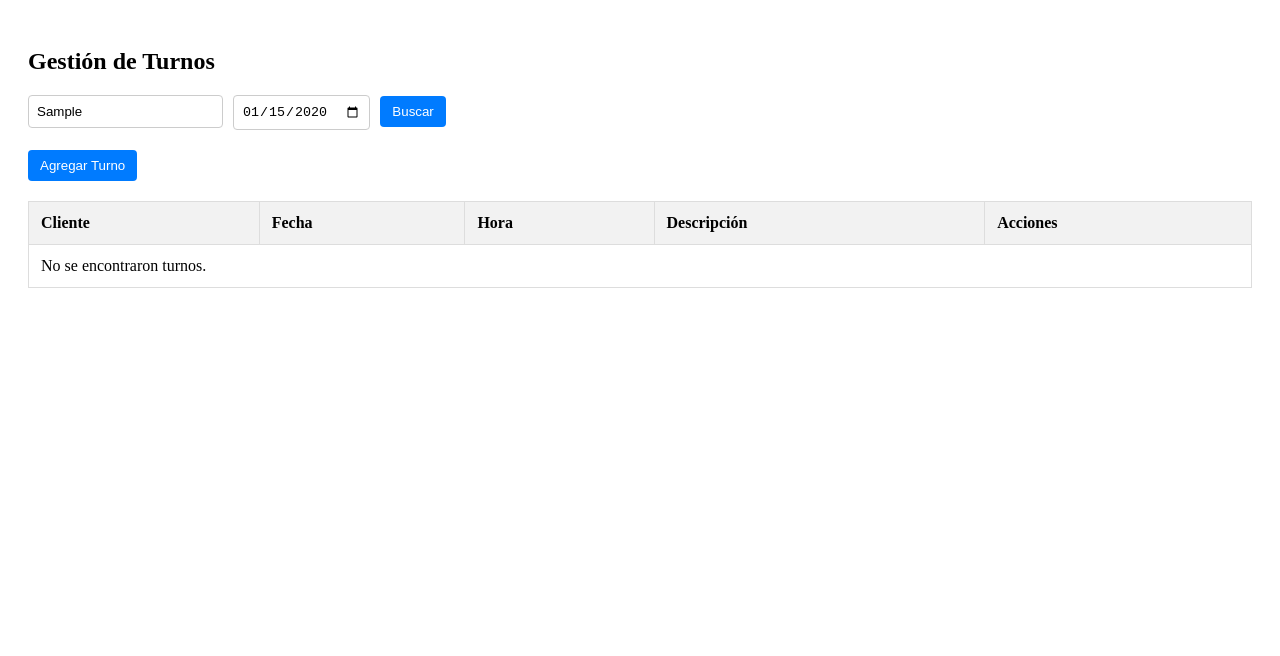
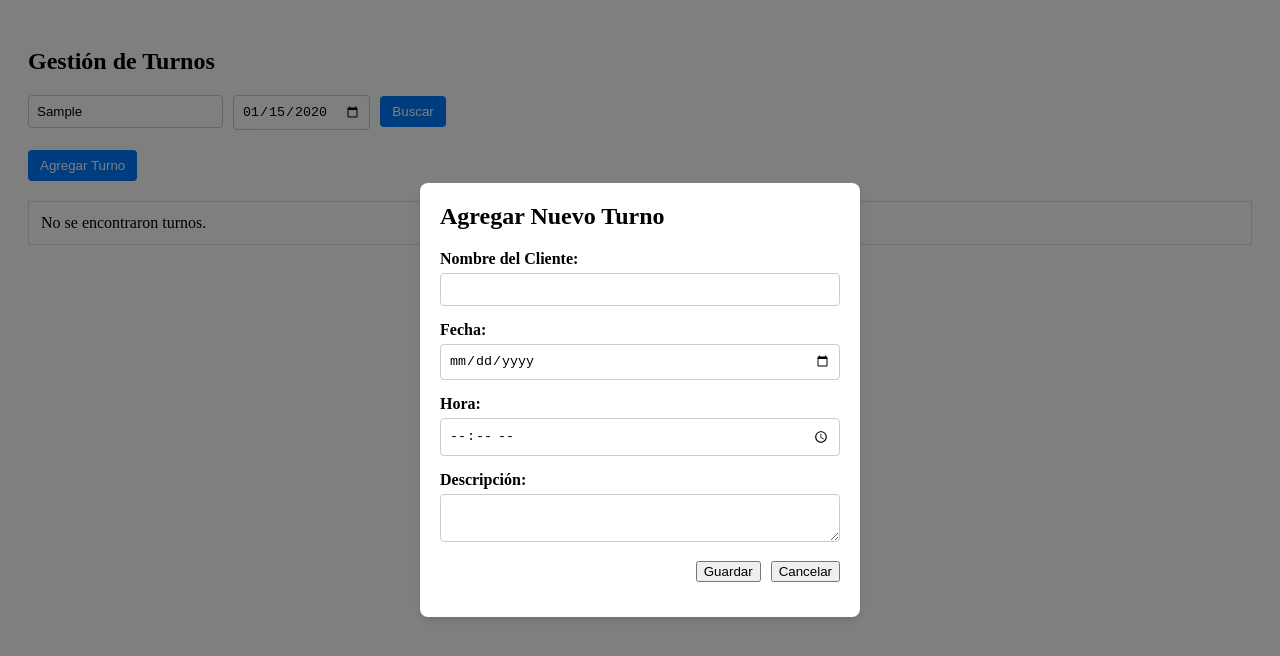
Before and after one commit to maurocandia89/massages-frontend, an Angular app: page / in a window 1280 px wide. Both pictures are taken after typing "Sample", "2020-01-15" into the empty fields and a click on the button "Agregar Turno". Shown: the top 656 px of the page. Built offline with nearby package versions, Linux system fonts and the light colour scheme.

Commit message:
new component was added

```diff
--- /dev/null
+++ b/src/app/features/appointments/components/appointment-form/appointment-form.component.css
@@ -0,0 +1,49 @@
+.popup-overlay {
+  position: fixed;
+  top: 0;
+  left: 0;
+  width: 100%;
+  height: 100%;
+  background: rgba(0, 0, 0, 0.5);
+  display: flex;
+  justify-content: center;
+  align-items: center;
+  z-index: 1000;
+}
+
+.popup-content {
+  background: white;
+  padding: 20px;
+  border-radius: 8px;
+  width: 400px;
+  box-shadow: 0 4px 6px rgba(0, 0, 0, 0.1);
+}
+
+.popup-content h2 {
+  margin-top: 0;
+}
+
+.popup-content form div {
+  margin-bottom: 15px;
+}
+
+.popup-content label {
+  display: block;
+  margin-bottom: 5px;
+  font-weight: bold;
+}
+
+.popup-content input,
+.popup-content textarea {
+  width: 100%;
+  padding: 8px;
+  box-sizing: border-box;
+  border: 1px solid #ccc;
+  border-radius: 4px;
+}
+
+.form-actions {
+  display: flex;
+  justify-content: flex-end;
+  gap: 10px;
+}
--- /dev/null
+++ b/src/app/features/appointments/components/appointment-form/appointment-form.component.html
@@ -0,0 +1,31 @@
+<div class="popup-overlay">
+  <div class="popup-content">
+    <h2>Agregar Nuevo Turno</h2>
+    <form (ngSubmit)="onSubmit()">
+      <div>
+        <label for="clientName">Nombre del Cliente:</label>
+        <input id="clientName" type="text" [(ngModel)]="appointment().clientName" name="clientName" required>
+      </div>
+
+      <div>
+        <label for="appointmentDate">Fecha:</label>
+        <input id="appointmentDate" type="date" [(ngModel)]="appointment().appointmentDate" name="appointmentDate" required>
+      </div>
+
+      <div>
+        <label for="startTime">Hora:</label>
+        <input id="startTime" type="time" [(ngModel)]="appointment().startTime" name="startTime" required>
+      </div>
+
+      <div>
+        <label for="description">Descripción:</label>
+        <textarea id="description" [(ngModel)]="appointment().description" name="description"></textarea>
+      </div>
+
+      <div class="form-actions">
+        <button type="submit">Guardar</button>
+        <button type="button" (click)="onCancel()">Cancelar</button>
+      </div>
+    </form>
+  </div>
+</div>
--- /dev/null
+++ b/src/app/features/appointments/components/appointment-form/appointment-form.component.ts
@@ -0,0 +1,45 @@
+import { Component, EventEmitter, Output, inject, signal } from '@angular/core';
+import { CommonModule } from '@angular/common';
+import { FormsModule } from '@angular/forms';
+import { AppointmentsService } from '../../services/appointments.service';
+import { CreateAppointmentPayload } from '../../types/appoinment.types';
+
+@Component({
+  selector: 'app-appointment-form',
+  standalone: true,
+  imports: [CommonModule, FormsModule],
+  templateUrl: './appointment-form.component.html',
+  styleUrl: './appointment-form.component.css'
+})
+export class AppointmentFormComponent {
+  private appointmentsService = inject(AppointmentsService);
+
+  // El signal para los datos del formulario
+  public appointment = signal<CreateAppointmentPayload>({
+    clientName: '',
+    appointmentDate: '',
+    startTime: '',
+    description: null,
+    id: 0
+  });
+
+  // Eventos para comunicarnos con el componente padre
+  @Output() formSubmitted = new EventEmitter<void>();
+  @Output() formCanceled = new EventEmitter<void>();
+
+  onSubmit(): void {
+    this.appointmentsService.createAppointment(this.appointment())
+      .subscribe({
+        next: () => {
+          this.formSubmitted.emit(); // Emite un evento de éxito
+        },
+        error: (err) => {
+          console.error('Error al crear el turno:', err);
+        }
+      });
+  }
+
+  onCancel(): void {
+    this.formCanceled.emit(); // Emite un evento de cancelación
+  }
+}
--- a/src/app/features/appointments/components/appointments-list/appointments-list.component.html
+++ b/src/app/features/appointments/components/appointments-list/appointments-list.component.html
@@ -7,18 +7,9 @@
     <button (click)="onSearch()">Buscar</button>
   </div>
 
-  <button>Agregar Turno</button>
+  <button (click)="openFormPopup()">Agregar Turno</button>
 
   <table>
-    <thead>
-      <tr>
-        <th>Cliente</th>
-        <th>Fecha</th>
-        <th>Hora</th>
-        <th>Descripción</th>
-        <th>Acciones</th>
-      </tr>
-    </thead>
     <tbody>
       @if (loading()) {
         <tr>
@@ -28,7 +19,8 @@
         @for (appointment of appointments(); track appointment.id) {
           <tr>
             <td>{{ appointment.clientName }}</td>
-            <td>{{ appointment.appointmentDate }}</td> <td>{{ appointment.startTime }}</td>
+            <td>{{ appointment.appointmentDate }}</td>
+            <td>{{ appointment.startTime }}</td>
             <td>{{ appointment.description }}</td>
             <td>
               <button>Editar</button>
@@ -44,3 +36,10 @@
     </tbody>
   </table>
 </div>
+
+@if (showPopup()) {
+  <app-appointment-form
+    (formSubmitted)="onAppointmentSubmitted()"
+    (formCanceled)="onAppointmentCanceled()"
+  ></app-appointment-form>
+}
--- a/src/app/features/appointments/components/appointments-list/appointments-list.component.ts
+++ b/src/app/features/appointments/components/appointments-list/appointments-list.component.ts
@@ -3,26 +3,29 @@ import { CommonModule } from '@angular/common';
 import { FormsModule } from '@angular/forms';
 import { AppointmentsService } from '../../services/appointments.service';
 import { Appointment } from '../../types/appoinment.types';
+import { AppointmentFormComponent } from '../appointment-form/appointment-form.component'; // ¡Importar el nuevo componente!
 
 @Component({
   selector: 'app-appointments-list',
-  imports: [CommonModule, FormsModule],
+  standalone: true,
+  imports: [CommonModule, FormsModule, AppointmentFormComponent], // ¡Añadirlo a los imports!
   templateUrl: './appointments-list.component.html',
   styleUrl: './appointments-list.component.css'
 })
 export class AppointmentsListComponent implements OnInit {
   private appointmentsService = inject(AppointmentsService);
 
-  // Signals para manejar el estado
   public appointments = signal<Appointment[]>([]);
   public loading = signal<boolean>(false);
   public clientNameFilter = signal<string>('');
   public dateFilter = signal<string>('');
+  public showPopup = signal<boolean>(false); // Signal para controlar la visibilidad
 
   ngOnInit(): void {
+    // La grilla se mostrará sin datos al inicio
   }
 
-    onSearch(): void {
+  onSearch(): void {
     this.loading.set(true);
     this.appointmentsService
       .getAppointments(this.dateFilter(), this.clientNameFilter())
@@ -37,4 +40,17 @@ export class AppointmentsListComponent implements OnInit {
         },
       });
   }
+
+  openFormPopup(): void {
+    this.showPopup.set(true);
+  }
+
+  onAppointmentSubmitted(): void {
+    this.showPopup.set(false); // Cierra el pop-up
+    this.onSearch(); // Refresca la grilla
+  }
+
+  onAppointmentCanceled(): void {
+    this.showPopup.set(false); // Cierra el pop-up
+  }
 }
```
